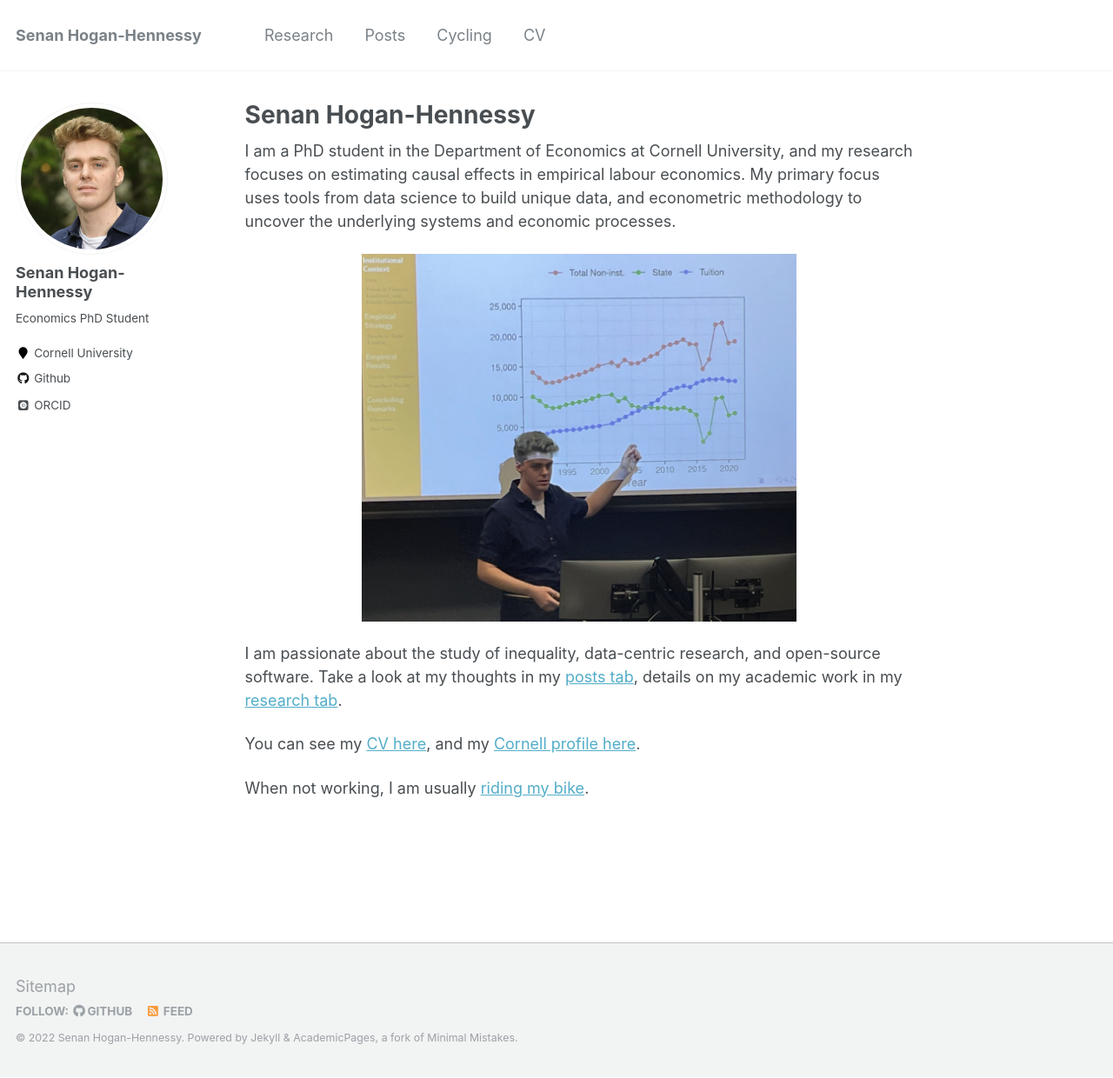
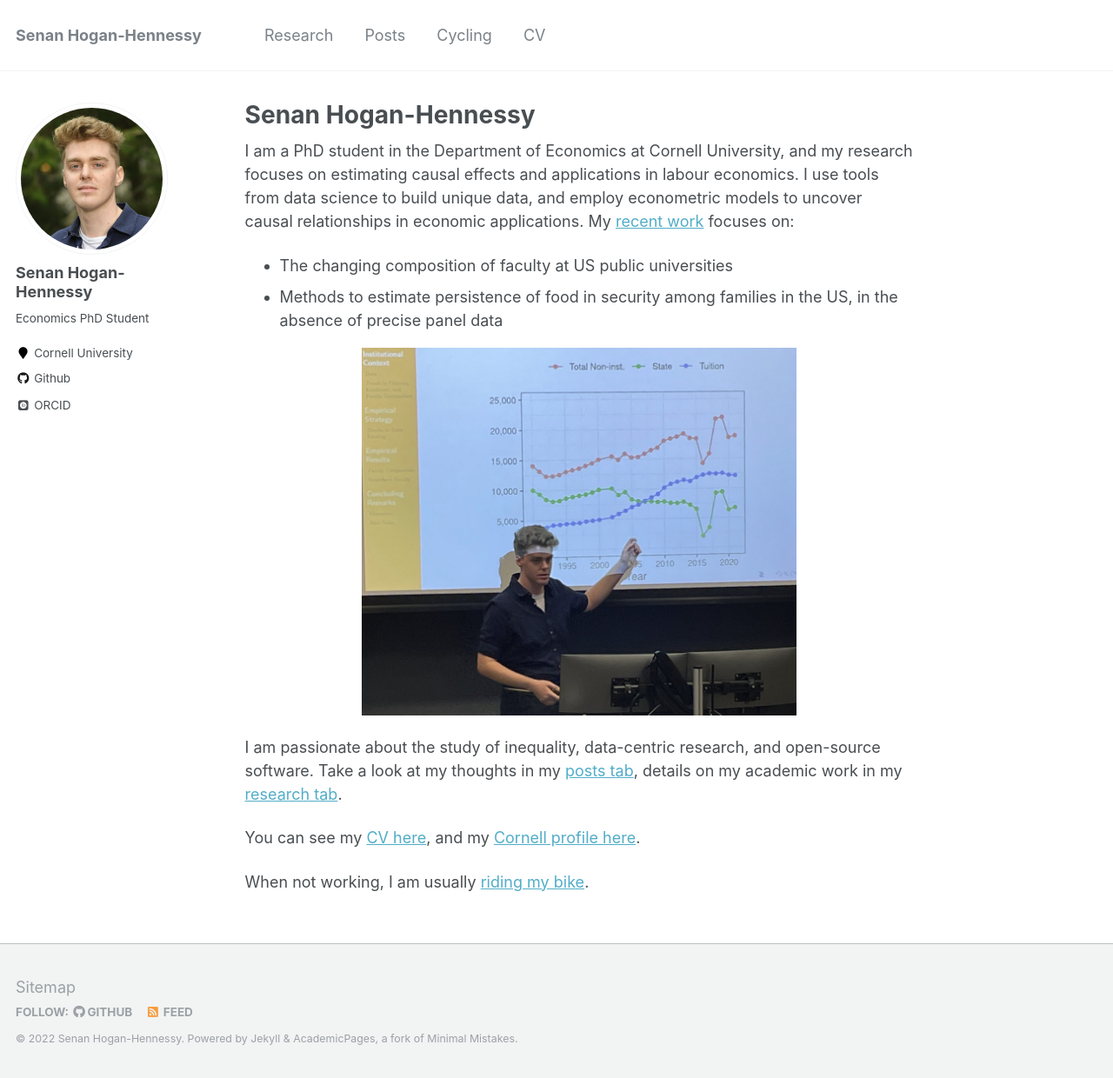
Before and after one commit to shoganhennessy/shoganhennessy.github.io, a Jekyll site: the page built from _pages/about.md, in a window 1280 px wide and 1240 px high. Shown: the whole window at 87% size. Built offline with Jekyll 4.4.1, drawn with Linux system fonts in a browser that asks for light colours; some web fonts are replaced.

Commit message:
adjust desc.

```diff
--- a/_pages/about.md
+++ b/_pages/about.md
@@ -8,8 +8,12 @@ redirect_from:
   - /about.html
 ---
 
-I am a PhD student in the Department of Economics at Cornell University, and my research focuses on estimating causal effects in empirical labour economics.
-My primary focus uses tools from data science to build unique data, and econometric methodology to uncover the underlying systems and economic processes.
+I am a PhD student in the Department of Economics at Cornell University, and my research focuses on estimating causal effects and applications in labour economics.
+I use tools from data science to build unique data, and employ econometric models to uncover causal relationships in economic applications.
+My [recent work](https://shoganhennessy.github.io/research/) focuses on:
+
+- The changing composition of faculty at US public universities
+- Methods to estimate persistence of food in security among families in the US, in the absence of precise panel data
 
 <p style="text-align:center;">
   <img src="../images/presentation.jpg"
```
